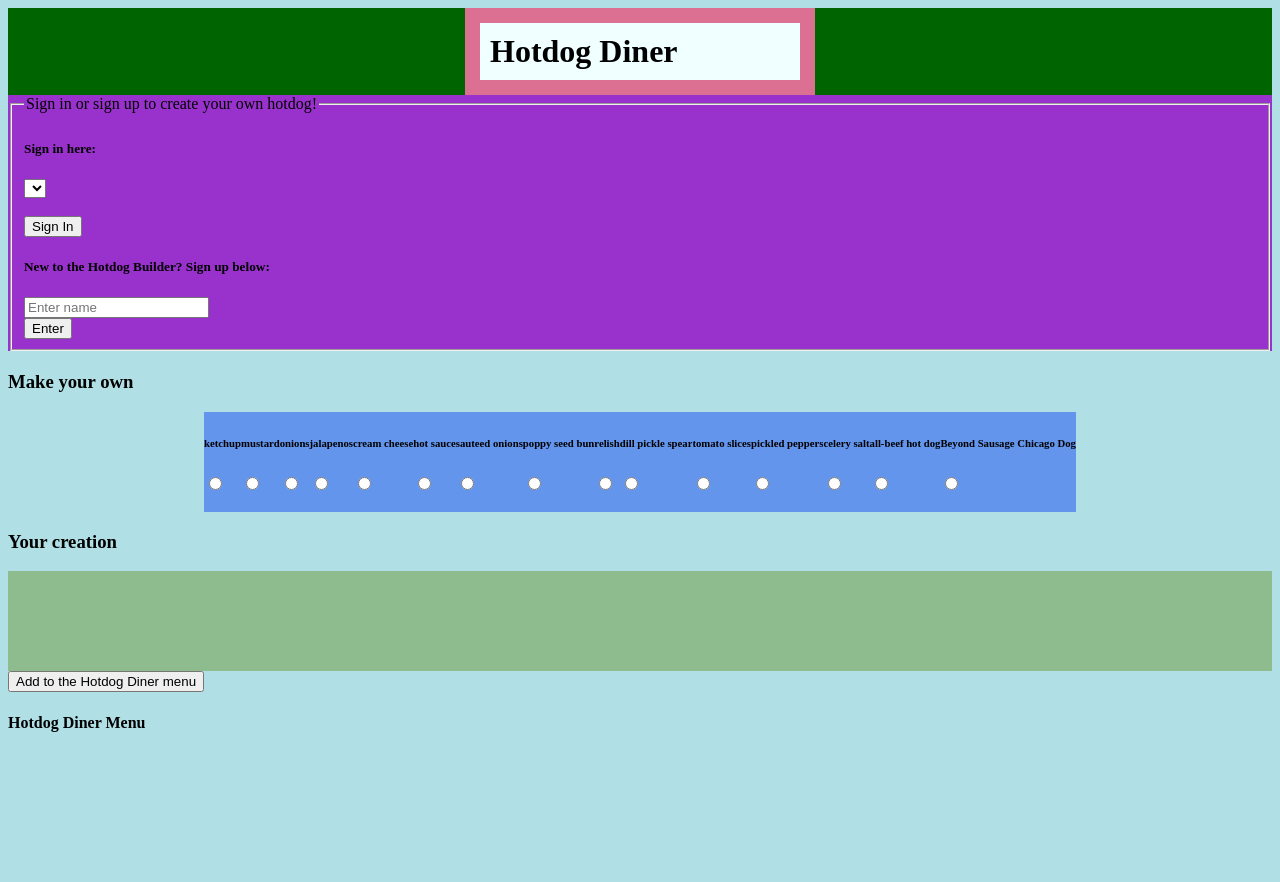
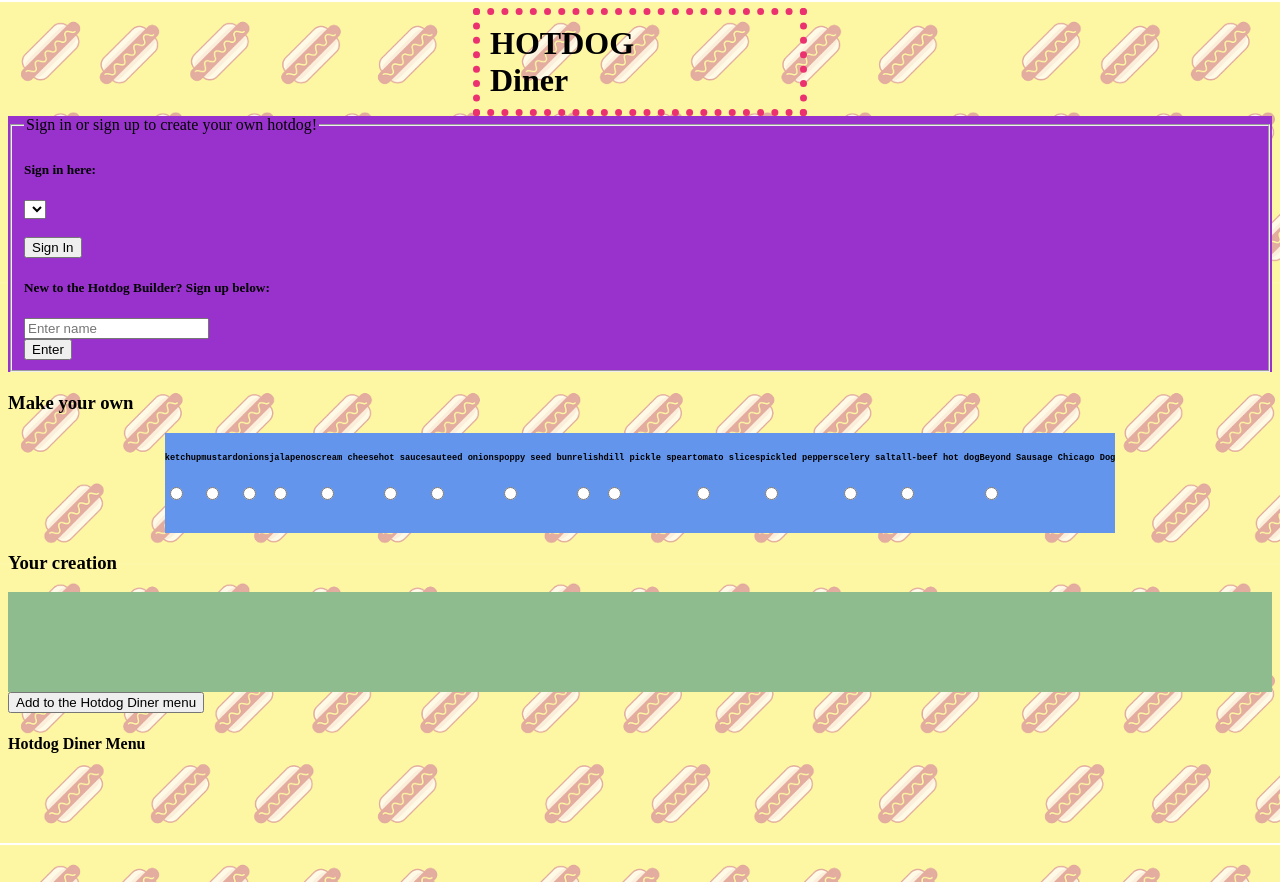
Before and after one commit to katrinareins/hotdog-builder-frontend, a plain HTML site: page index.html in a window 1280 px wide. Before the commit the page ends 861 px from the top, so only its background shows below. Drawn offline with Linux system fonts and the light colour scheme; no server answers.

Commit message:
Added hotdog background.

```diff
--- a/index.html
+++ b/index.html
@@ -9,7 +9,7 @@
     <body>
 
         <div id="home-header">
-            <h1 id="home-title">Hotdog Diner</h1>
+            <h1 id="home-title">HOTDOG <br> Diner</h1>
         </div>
 
         <div id="sign-in-div">
--- a/styles.css
+++ b/styles.css
@@ -1,3 +1,5 @@
+/* opacity: 0.5; --> to make items transparent*/
+
 .flex-container {
     display: flex;
     flex-direction: row;
@@ -20,27 +22,37 @@ fieldset {
 }
 
 body {
-    background-color: powderblue;
+  background-image: url("images/hotdog-background-small-transp.png");
+  background-repeat: repeat-y;
 }
 
 h1 {
     font: ;
   }
 
+@keyframes flashing-title {
+  from {background-color: white;}
+  to {background-color:  rgb(235, 49, 111);}
+}
+
 #home-title {
-    background-color: azure;
     width: 300px;
-    border: 15px solid palevioletred;
+    border: 7px solid rgb(235, 49, 111);
+    border-style: dotted;
     padding: 10px;
     margin: auto;
+    align-content: center;
+    animation-name: flashing-title;
+    animation-duration: infinite;
 }
 
 #home-header {
-    background-color: darkgreen;
+    /* background-color: darkgreen; */
 }
 
 .new-condiment-div {
     background-color: cornflowerblue;
+    font-family: monospace;
 }
 
 .menu-item-div {
```
Also changed, not shown: images/hotdog-background-small-transp.png (added), images/hotdog-background-small.png (added), images/hotdog-background.png (added). Lines whose indentation alone changed are shown as unchanged.
